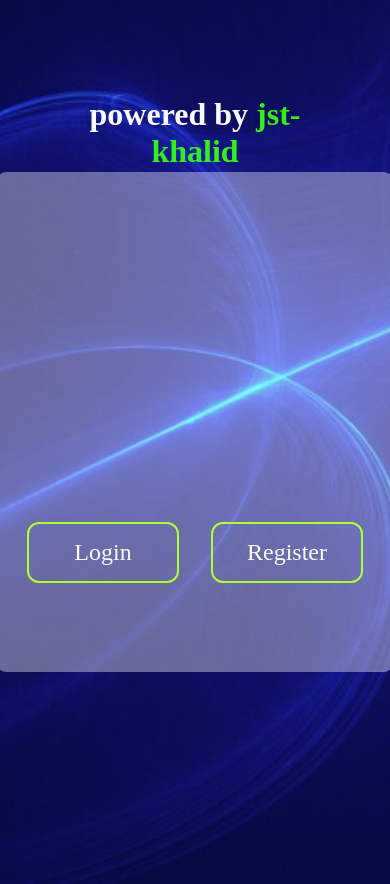
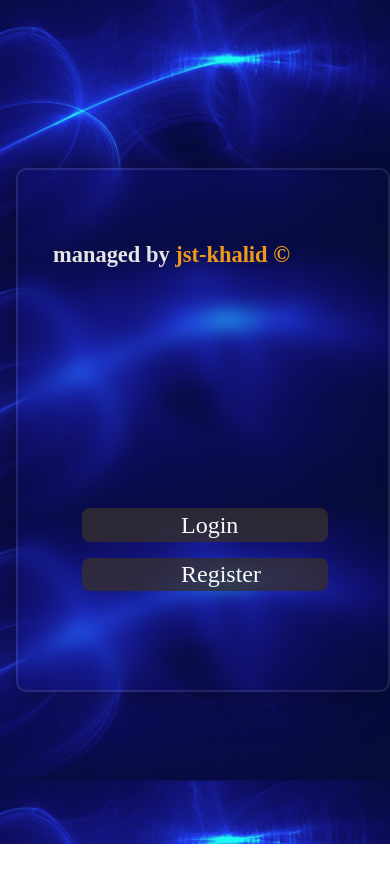
Before and after one commit to mainkhalid/firebase-auth, a plain HTML site: page index.html in a window 390 px wide. After the commit the page ends 844 px from the top, so only its background shows below. Drawn offline with Linux system fonts and the light colour scheme.

Commit message:
media queries

```diff
--- a/index.html
+++ b/index.html
@@ -6,12 +6,15 @@
     <title>Home - Firebase Authentication</title>
     <link rel="stylesheet" href="styles/styles.css">
 </head>
-<body>
-    <h3 class="me-page">powered by <span>jst-khalid</span></h3>
+<body class="home">
+    <div class="header">
+        <h3 class="title">managed by <span>jst-khalid &copy;</span></h3>
+    </div>
     <nav>
         <div class="controls">
-            <a href="login.html">Login</a>
-            <a href="register.html">Register</a>
+            <div class="login"><a href="login.html">Login</a></div>
+            <div class="register"><a href="register.html">Register</a></div>
+
         </div>
     </nav>
 </body>
--- a/styles/_media.scss
+++ b/styles/_media.scss
@@ -1,5 +1,32 @@
-// @media  (max-width:477px) {
-//     body{
-//         height: auto;
-//     }
-// }
+@media(max-width:799px) {
+    .background{
+        height: 500px;
+        width: 320px;
+
+        .shape{
+            height: 150px;
+            width: 150px;
+
+        }
+    }
+    form{
+        height: auto;
+        width: 320px;
+    }
+}
+@media(max-width:477px) {
+    .background{
+        height: 500px;
+        width: 300px;
+
+        .shape{
+            height: 150px;
+            width: 150px;
+
+        }
+    }
+    form{
+        height: auto;
+        width: 300px;
+    }
+}
--- a/styles/styles.scss
+++ b/styles/styles.scss
@@ -6,7 +6,7 @@
 body{
     background-image: url('../img/background2.jpg');
     background-size: cover;
-    height: 100vh;
+    height: auto;
 }
 .background{
     height: 520px;
@@ -74,6 +74,7 @@ label{
         width: 100%;
         background-color: rgba(255, 255,255,0.13);
         border-radius: 3px;
+        border: 1px solid #dad7d7de;
         padding: 0 10px;
         margin-top: 8px;
         font-size: 14px;
@@ -122,53 +123,53 @@ button{
 }
 
 //independent element
-.me-page{
-    text-align: center;
-    font-size: 2rem;
-    font-weight: 600;
-    color:#FAFAFA;
-    padding: 4rem;
-    span{
-        color: rgb(50, 240, 25);
-    }
-
-}
-nav{
-    width: 400px;
-    height: 500px;
+.home{
+    height: 420px;
+    width: 300px;
+    background-color: rgba(255, 255,255,0.13);
     position: absolute;
     transform: translate(-50%,-50%);
+    border-radius: 10px;
+    top: 50%;
     left: 50%;
-    top: 50%;
-    background-color: #ffffff60;
-    border-radius: 12px;
+    backdrop-filter: blur(10px);
+    border: 2px solid rgba(255, 255,255,0.1);
+    padding: 50px 35px;
+    box-shadow: 0 0 40px rgba(8,7,16,0.6);
+
+    .header{
+        font-size: 1.2rem;
+        font-weight: 600;
+        color: #e5e5e5;
+        span{
+            color: #f09819;
+            cursor: default;
+        }
+    }
     .controls{
-        display: flex;
-        justify-content: space-around;
-        align-items: center;
-        gap: 2rem;
-        padding: 2rem;
-        text-align: center;
-        padding-top: 20rem;
-        a{
-        margin-top: 30px;
-        width: 100%;
-        border: 2px solid greenyellow;
-        padding: 15px 10px;
-        font-size: 1.5rem;
-        font-weight: 500;
-        cursor: pointer;
-        color: #FAFAFA;
-        border-radius: 12px;
-        text-decoration: none;
-        transition: all .4S ease-out;
-        &:hover{
-            border: none;
-            background-color: #FAFAFA;
-            color: #000;
-            transform: translateY(-.2rem);
+        margin-top: 15rem;
+        margin-left: 1.8rem;
+        .login,
+        .register{
+            background-color: rgba(53, 47, 47, 0.8);
+            padding: .2rem;
+            border-radius: 8px;
+            font-size: 1.3rem;
+            font-weight: 400;
+            width: 240px;
+            height: auto;
+            margin-bottom: 1rem;
+
+            &:hover{
+                background-color: rgba(53, 47, 47, 0.18);
+            }
+            a{
+                text-decoration: none;
+                color: #fafafa;
+                font-size: 1.5rem;
+                margin: 6rem;
+            }
         }
-        }
-
     }
 }
+@import'./media';
```
Also changed, not shown: styles/styles.css, 1 other file.
